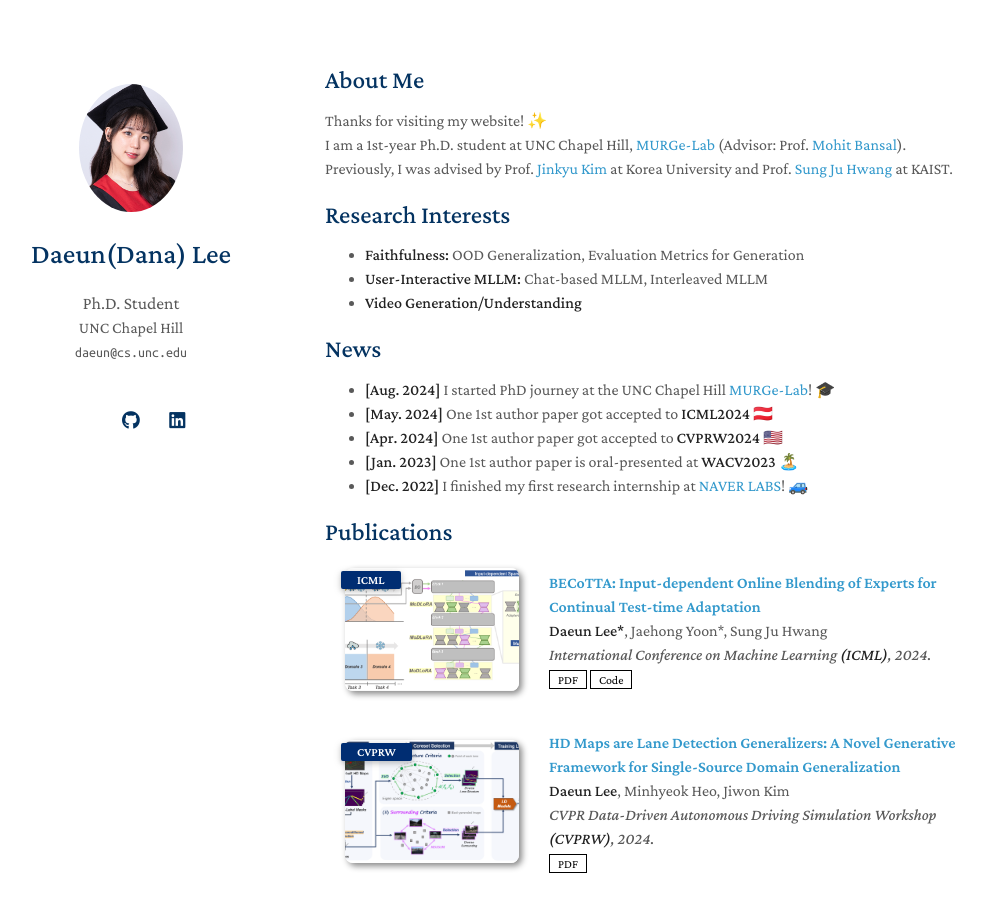
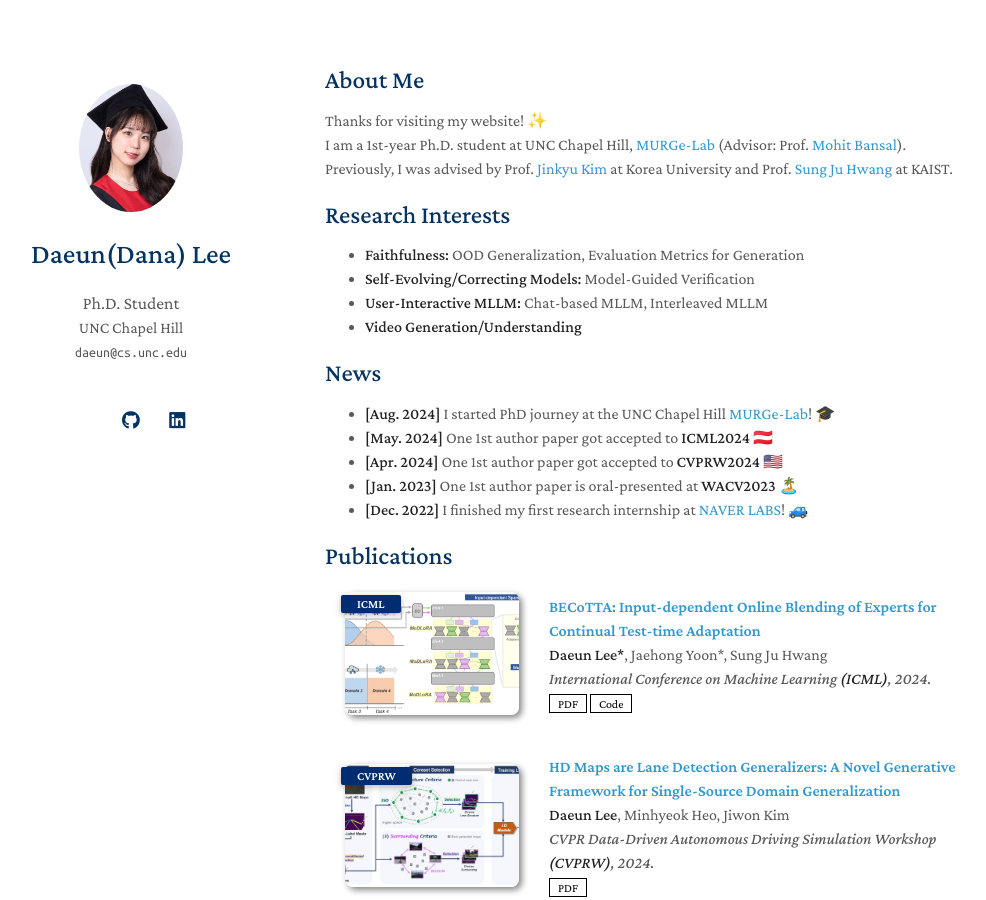
Before and after one commit to daeunni/daeunni.github.io, a Jekyll site: the page built from index.md, in a window 1280 px wide and 900 px high. Shown: the whole window, without its empty margins (145-1131 px from the left). Built offline with Jekyll 4.4.1, drawn with Linux system fonts in a browser that asks for light colours; a style sheet for code colours, icons or effects is not loaded; our own code applies the rules of GitHub Pages for plain Markdown files.

Commit message:
Update index.md

```diff
--- a/index.md
+++ b/index.md
@@ -11,6 +11,7 @@ Previously, I was advised by Prof. [Jinkyu Kim](https://visionai.korea.ac.kr/) a
 ## Research Interests
 
 - **Faithfulness:** OOD Generalization, Evaluation Metrics for Generation
+- **Self-Evolving/Correcting Models:** Model-Guided Verification
 - **User-Interactive MLLM:** Chat-based MLLM, Interleaved MLLM
 - **Video Generation/Understanding**
 
```
